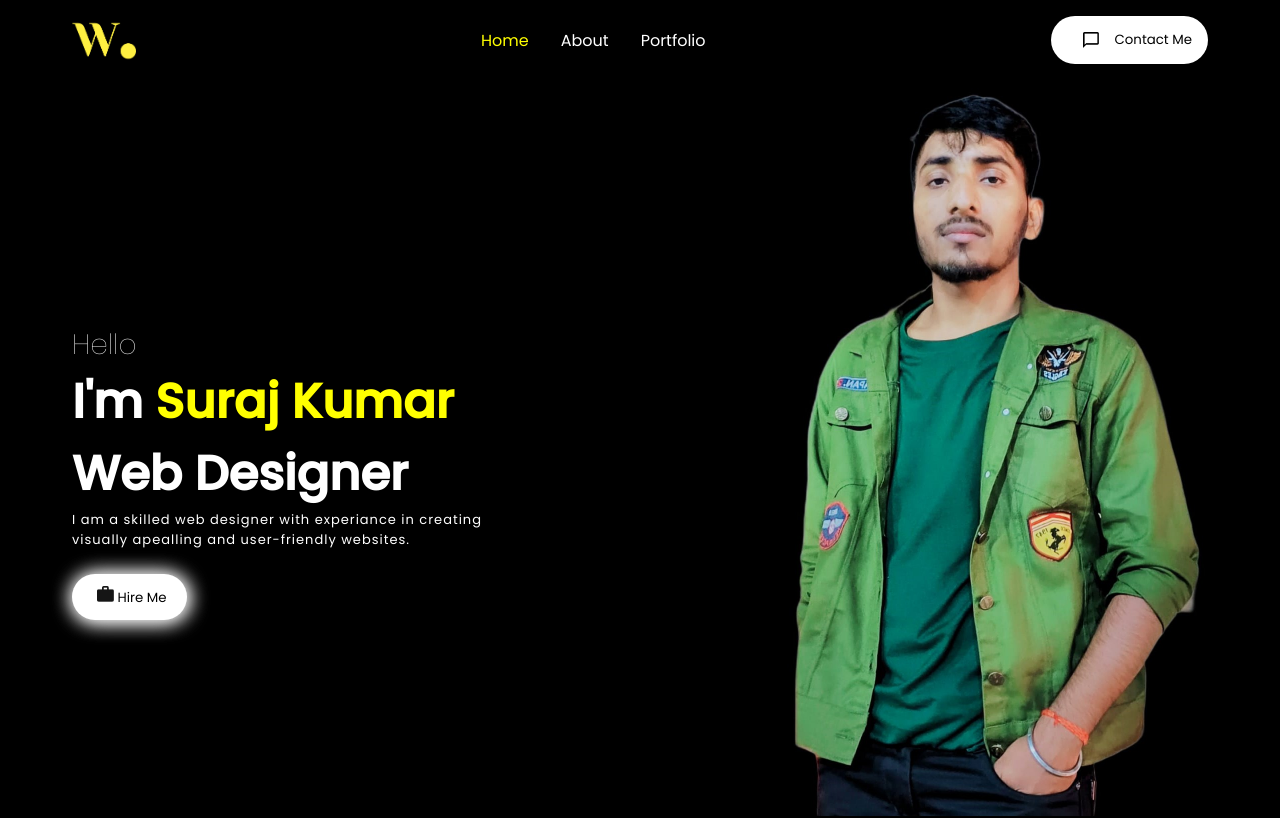
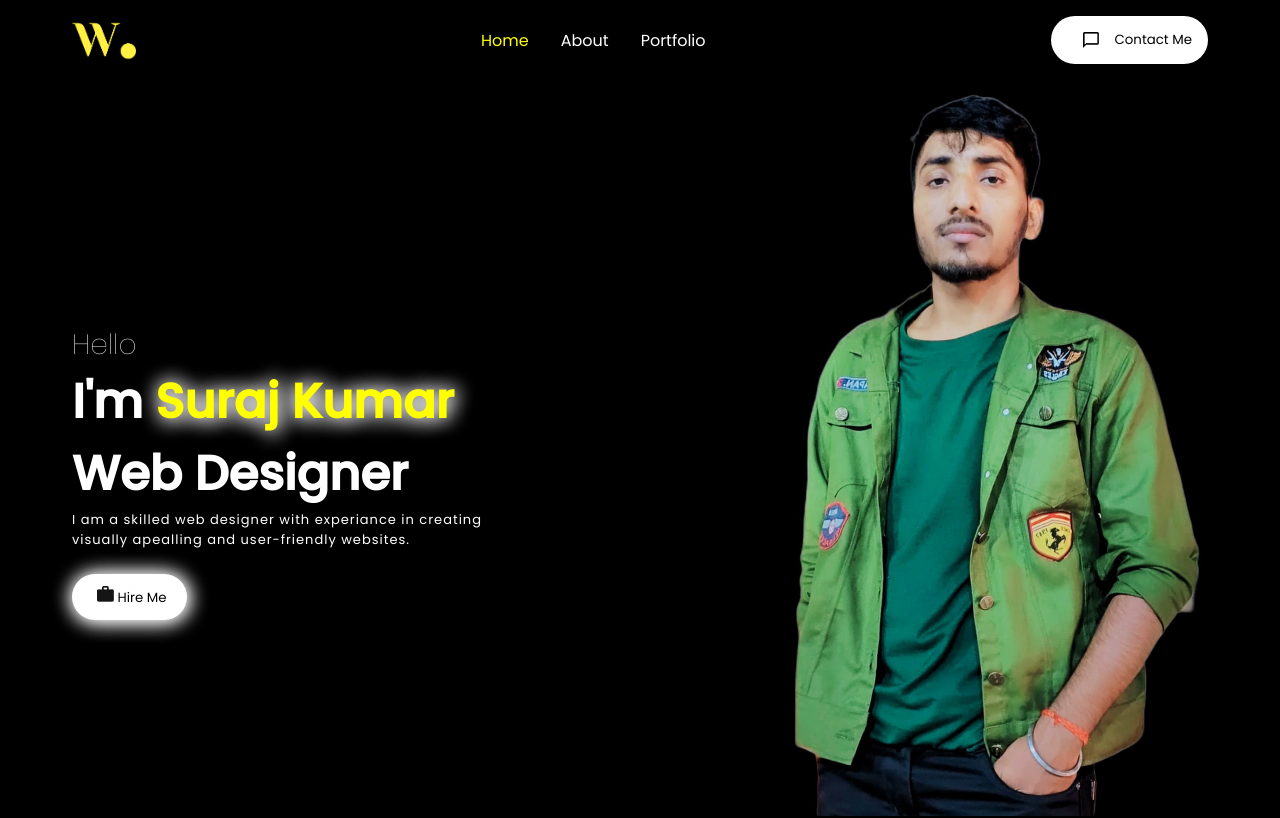
Before and after one commit to suraj2025/React-PortFolio-App, a React (Create React App) app: page / in a window 1280 px wide. Shown: the top 818 px of the page. Built offline with nearby package versions, Linux system fonts and the light colour scheme.

Commit message:
Update intro.css

```diff
--- a/src/components/Intro/intro.css
+++ b/src/components/Intro/intro.css
@@ -30,6 +30,7 @@
 }
 .introName{
     color: yellow;
+   text-shadow:1px 1px 20px white,1px 1px 20px whitesmoke;
 }
 .introPara{
     font-size: small;
```
